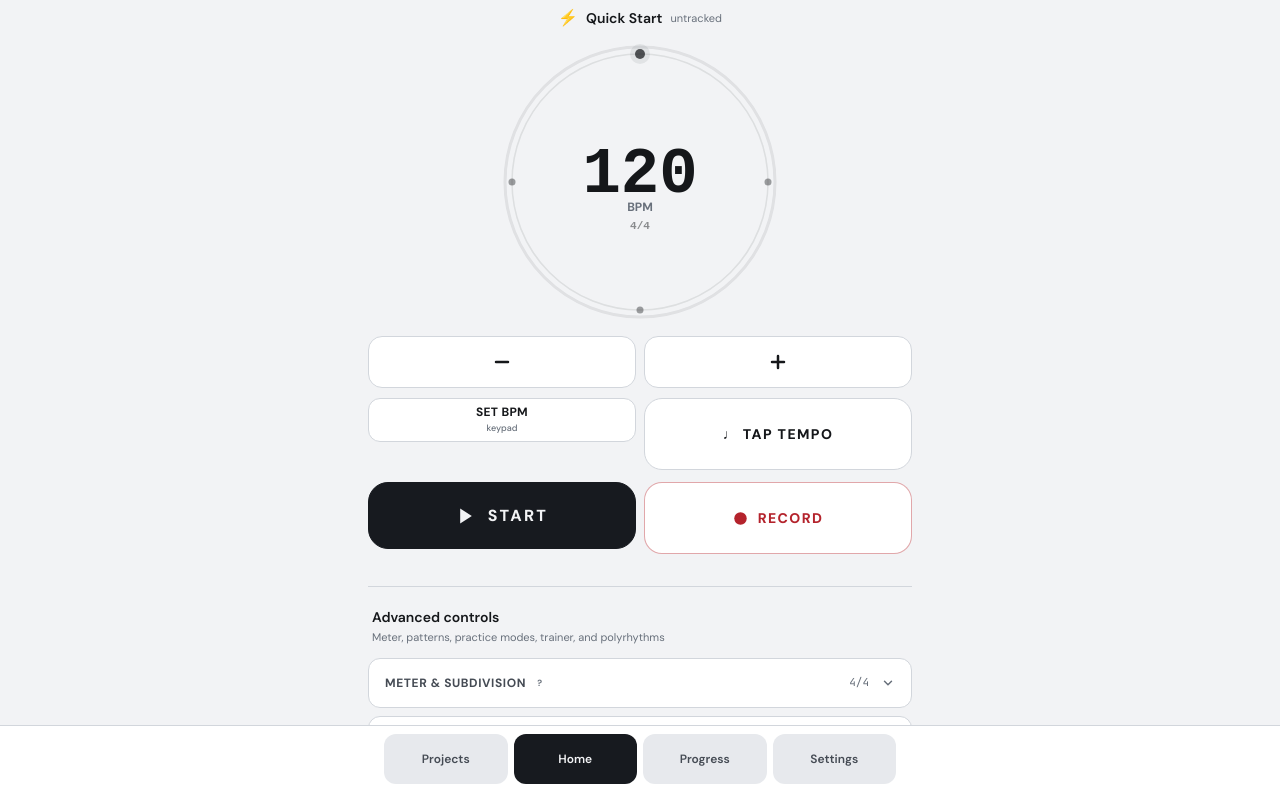
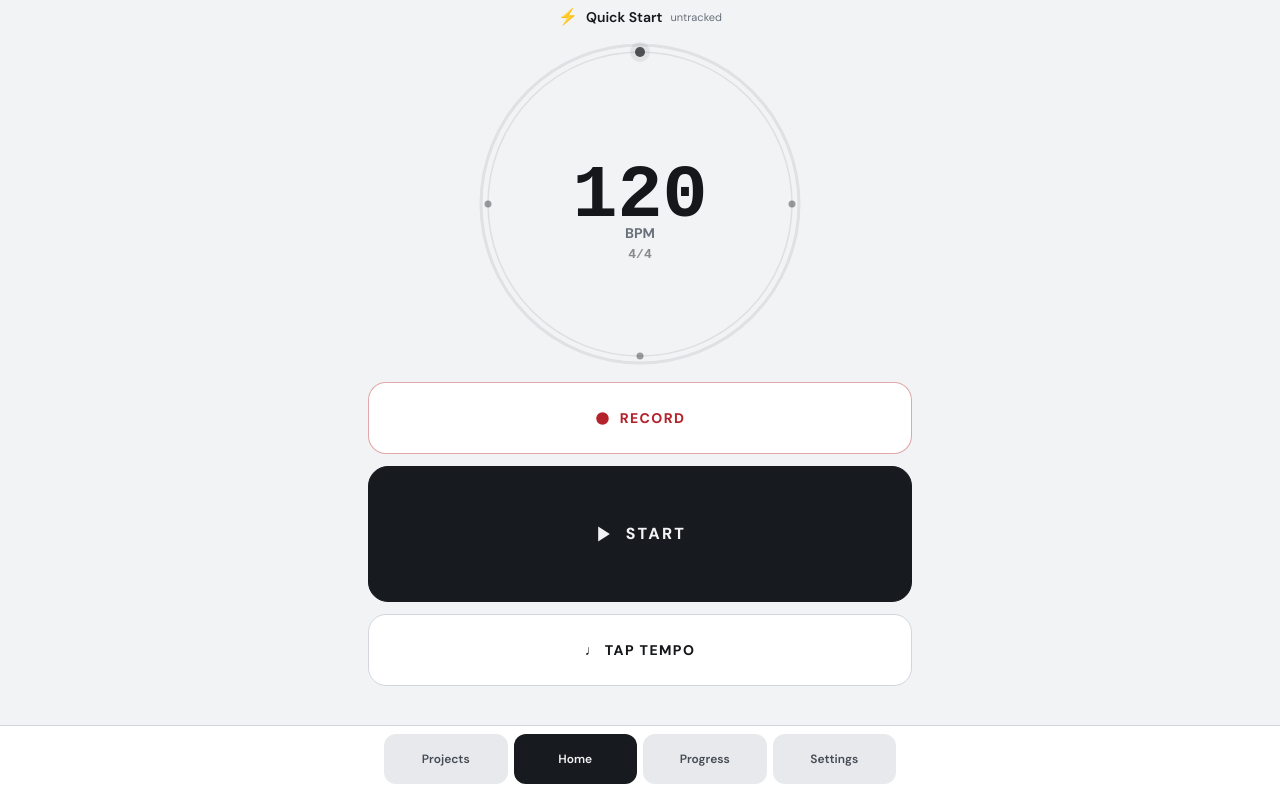
Before and after one commit to Timothy-design77/poly-pro, a React (Vite) app: page / in a window 1280 px wide. Built offline with nearby package versions, Linux system fonts and the light colour scheme.

Commit message:
Simplify home around large primary controls

```diff
--- a/src/pages/HomePage.tsx
+++ b/src/pages/HomePage.tsx
@@ -40,7 +40,7 @@ export function HomePage() {
 
   const [showKeypad, setShowKeypad] = useState(false);
   const dialContainerRef = useRef<HTMLDivElement>(null);
-  const [dialSize, setDialSize] = useState(220);
+  const [dialSize, setDialSize] = useState(240);
 
   const recording = useRecording();
   const analysis = useAnalysis();
@@ -124,8 +124,8 @@ export function HomePage() {
     const measure = () => {
       const el = dialContainerRef.current;
       if (!el) return;
-      const size = Math.round(el.clientWidth * 0.66);
-      setDialSize(Math.max(176, Math.min(292, size)));
+      const size = Math.round(el.clientWidth * 0.74);
+      setDialSize(Math.max(210, Math.min(340, size)));
     };
     measure();
     window.addEventListener('resize', measure);
@@ -189,7 +189,7 @@ export function HomePage() {
     <div className="h-full overflow-y-auto bg-bg-primary">
       <BackupBanner />
       <div className="w-full max-w-xl mx-auto px-4 pb-8">
-        <div className="min-h-[36px] flex items-center justify-center gap-2 py-1.5 text-center" aria-live="polite">
+        <div className="min-h-[34px] flex items-center justify-center gap-2 py-1 text-center" aria-live="polite">
           {recording.isRecording ? (
             <>
               <span className="w-2.5 h-2.5 rounded-full bg-danger animate-pulse shrink-0" />
@@ -220,31 +220,16 @@ export function HomePage() {
           )}
         </div>
 
-        <div ref={dialContainerRef} className="flex items-center justify-center relative">
+        {/* The BPM ring itself is the only keypad entry control on the primary surface. */}
+        <div ref={dialContainerRef} className="flex items-center justify-center relative pb-2">
           <Dial size={dialSize} onTapBpm={() => setShowKeypad(true)} />
         </div>
 
-        {/* Tempo tools stay together directly under the BPM display. */}
-        <div className="space-y-2.5 pt-2">
-          <BpmControl />
-          <div className="grid grid-cols-2 gap-2">
-            <button
-              type="button"
-              onClick={() => setShowKeypad(true)}
-              className="h-[44px] rounded-xl border-[1.5px] border-border-subtle bg-bg-surface
-                         text-xs font-bold tracking-wide text-text-primary active:bg-bg-raised transition-colors duration-75"
-            >
-              SET BPM
-              <span className="block text-[9px] font-medium tracking-normal text-text-muted">keypad</span>
-            </button>
-            <TapTempo />
-          </div>
-        </div>
-
-        {/* Transport is one compact row: play and record are the two primary actions. */}
-        <div className="grid grid-cols-2 gap-2 pt-3">
+        {/* Primary practice stack: large, full-width, low-cognitive-load controls. */}
+        <div className="space-y-3">
+          <RecordButton isRecording={recording.isRecording} onToggle={handleRecordToggle} />
           <PlayButton />
-          <RecordButton isRecording={recording.isRecording} onToggle={handleRecordToggle} />
+          <TapTempo />
         </div>
 
         <WaveformDisplay micLevel={recording.micLevel} isRecording={recording.isRecording} />
@@ -268,16 +253,24 @@ export function HomePage() {
           </div>
         )}
 
-        {/* Advanced controls are intentionally below the primary practice surface. */}
-        <div className="mt-8 pt-5 border-t border-border-subtle">
+        {/* Everything non-essential to immediate playing lives lower in the scroll. */}
+        <div className="mt-10 pt-6 border-t border-border-subtle">
           <div className="mb-3 px-1">
             <h2 className="text-sm font-semibold text-text-primary">Advanced controls</h2>
             <p className="text-[11px] text-text-muted mt-0.5">
-              Meter, patterns, practice modes, trainer, and polyrhythms
+              Fine tempo adjustment, meter, patterns, practice modes, trainer, and polyrhythms
             </p>
           </div>
 
           <div className="space-y-2">
+            <CollapsibleCard
+              title="Fine Tempo"
+              badge="±0.5"
+              help="Use the large buttons for precise 0.5 BPM changes or hold them for accelerated changes."
+            >
+              <BpmControl />
+            </CollapsibleCard>
+
             <CollapsibleCard
               title="Meter & Subdivision"
               badge={meterBadge}
```
